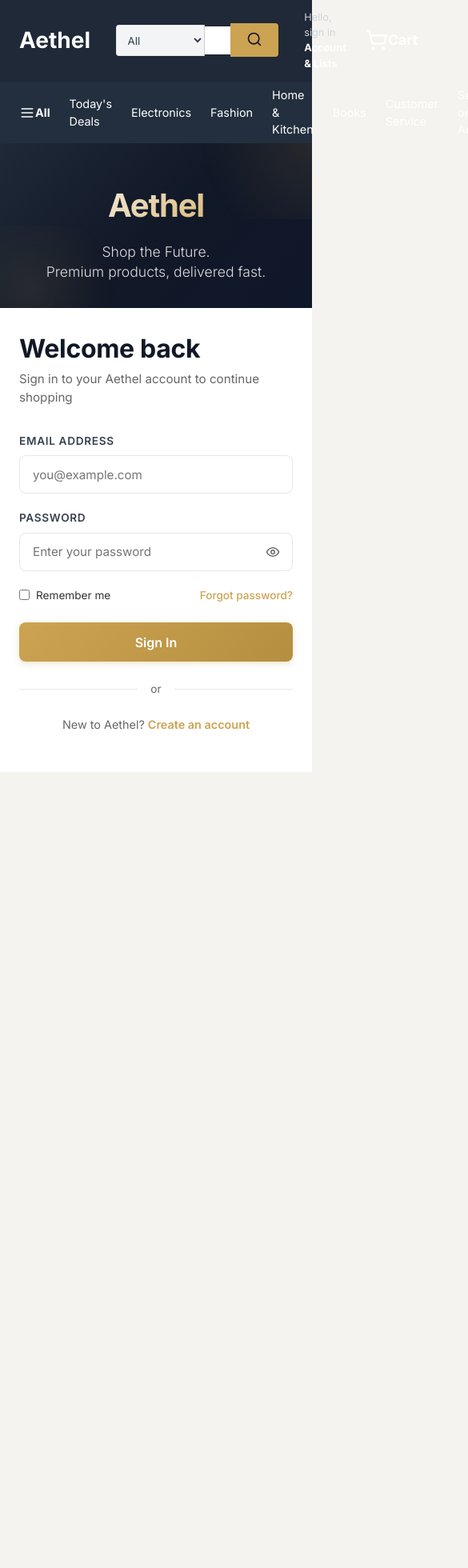
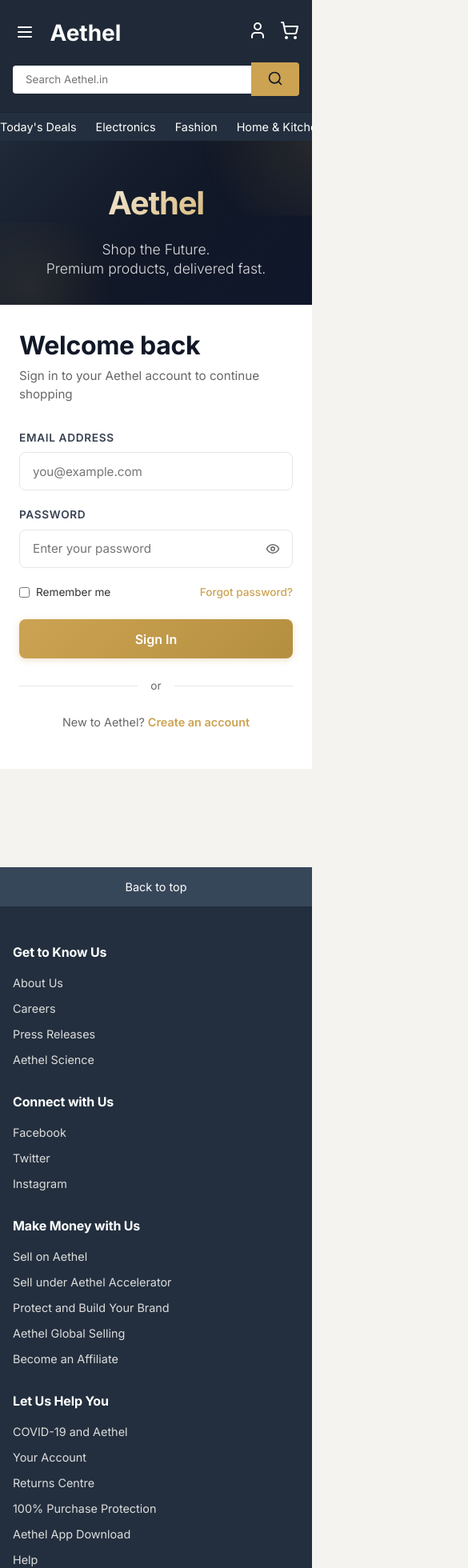
Before and after one commit to nandhubabu/Aethel, a React (Vite) app in the folder frontend/: page /login in a window 390 px wide. Shown: the top 1960 px of the page at 80% size, 585 px wide, since content can reach past the window. Before the commit the page ends 1023 px from the top, so only its background shows below. Built offline with nearby package versions, Linux system fonts and the light colour scheme; no server answers.

Commit message:
feat: add global footer and implement full mobile responsiveness

```diff
--- a/frontend/src/App.jsx
+++ b/frontend/src/App.jsx
@@ -2,6 +2,7 @@
 import { BrowserRouter, Routes, Route } from 'react-router-dom';
 import { AuthProvider } from './context/AuthContext';
 import Navbar from './components/Navbar';
+import Footer from './components/Footer';
 import ProtectedRoute from './components/ProtectedRoute';
 
 import Home from './pages/Home';
@@ -49,6 +50,7 @@
             </Route>
           </Routes>
         </main>
+        <Footer />
       </BrowserRouter>
     </AuthProvider>
   );
--- /dev/null
+++ b/frontend/src/components/Footer.jsx
@@ -0,0 +1,84 @@
+import React from 'react';
+import { Link } from 'react-router-dom';
+
+const Footer = () => {
+  return (
+    <footer className="footer">
+      <div className="footer-top">
+        <button className="back-to-top" onClick={() => window.scrollTo({ top: 0, behavior: 'smooth' })}>
+          Back to top
+        </button>
+      </div>
+
+      <div className="footer-main">
+        <div className="container">
+          <div className="footer-grid">
+            <div className="footer-column">
+              <h3>Get to Know Us</h3>
+              <ul>
+                <li><Link to="#">About Us</Link></li>
+                <li><Link to="#">Careers</Link></li>
+                <li><Link to="#">Press Releases</Link></li>
+                <li><Link to="#">Aethel Science</Link></li>
+              </ul>
+            </div>
+
+            <div className="footer-column">
+              <h3>Connect with Us</h3>
+              <ul>
+                <li><Link to="#">Facebook</Link></li>
+                <li><Link to="#">Twitter</Link></li>
+                <li><Link to="#">Instagram</Link></li>
+              </ul>
+            </div>
+
+            <div className="footer-column">
+              <h3>Make Money with Us</h3>
+              <ul>
+                <li><Link to="/register">Sell on Aethel</Link></li>
+                <li><Link to="#">Sell under Aethel Accelerator</Link></li>
+                <li><Link to="#">Protect and Build Your Brand</Link></li>
+                <li><Link to="#">Aethel Global Selling</Link></li>
+                <li><Link to="#">Become an Affiliate</Link></li>
+              </ul>
+            </div>
+
+            <div className="footer-column">
+              <h3>Let Us Help You</h3>
+              <ul>
+                <li><Link to="#">COVID-19 and Aethel</Link></li>
+                <li><Link to="/profile">Your Account</Link></li>
+                <li><Link to="#">Returns Centre</Link></li>
+                <li><Link to="#">100% Purchase Protection</Link></li>
+                <li><Link to="#">Aethel App Download</Link></li>
+                <li><Link to="#">Help</Link></li>
+              </ul>
+            </div>
+          </div>
+        </div>
+      </div>
+
+      <div className="footer-bottom">
+        <div className="container">
+          <div className="footer-bottom-content">
+            <div className="footer-logo">Aethel</div>
+            <div className="footer-settings">
+              <button className="footer-btn">English</button>
+              <button className="footer-btn">India</button>
+            </div>
+          </div>
+          <div className="footer-legal">
+            <ul>
+              <li><Link to="#">Conditions of Use & Sale</Link></li>
+              <li><Link to="#">Privacy Notice</Link></li>
+              <li><Link to="#">Interest-Based Ads</Link></li>
+            </ul>
+            <p>&copy; {new Date().getFullYear()} Aethel.in, Inc. or its affiliates</p>
+          </div>
+        </div>
+      </div>
+    </footer>
+  );
+};
+
+export default Footer;
--- a/frontend/src/components/Navbar.jsx
+++ b/frontend/src/components/Navbar.jsx
@@ -1,21 +1,24 @@
 import React, { useState } from 'react';
 import { Link, useNavigate } from 'react-router-dom';
 import { useAuth } from '../context/AuthContext';
-import { ShoppingCart, User, LogOut, Package, Search, Menu } from 'lucide-react';
+import { ShoppingCart, Search, Menu, X, User } from 'lucide-react';
 
 const Navbar = () => {
   const { user, logout } = useAuth();
   const navigate = useNavigate();
   const [searchQuery, setSearchQuery] = useState('');
+  const [isMobileMenuOpen, setIsMobileMenuOpen] = useState(false);
 
   const handleLogout = () => {
     logout();
+    setIsMobileMenuOpen(false);
     navigate('/login');
   };
 
   const handleSearch = (e) => {
     e.preventDefault();
     if (searchQuery.trim()) {
+      setIsMobileMenuOpen(false);
       navigate(`/products?search=${encodeURIComponent(searchQuery)}`);
     }
   };
@@ -24,15 +27,34 @@
     <header>
       {/* Main Navbar */}
       <nav className="navbar">
-        <div className="container" style={{ display: 'flex', justifyContent: 'space-between', alignItems: 'center', gap: '2rem' }}>
-          {/* Brand */}
-          <Link to="/" className="nav-brand" style={{ fontSize: '1.75rem', color: '#fff', display: 'flex', alignItems: 'center' }}>
-            Aethel
-          </Link>
+        <div className="container" style={{ display: 'flex', flexWrap: 'wrap', justifyContent: 'space-between', alignItems: 'center', gap: '1rem' }}>
+
+          {/* Top Row: Brand & Mobile Toggles */}
+          <div className="nav-brand-group" style={{ display: 'flex', alignItems: 'center', gap: '1rem', flex: '1 1 auto', justifyContent: 'space-between' }}>
+            <div style={{ display: 'flex', alignItems: 'center', gap: '1rem' }}>
+              <button
+                className="mobile-menu-btn"
+                onClick={() => setIsMobileMenuOpen(!isMobileMenuOpen)}
+                style={{ background: 'transparent', border: 'none', color: '#fff', display: 'none' }}
+              >
+                {isMobileMenuOpen ? <X size={24} /> : <Menu size={24} />}
+              </button>
+              <Link to="/" className="nav-brand" style={{ fontSize: '1.75rem', color: '#fff', display: 'flex', alignItems: 'center' }}>
+                Aethel
+              </Link>
+            </div>
+
+            <div className="mobile-only" style={{ display: 'none', gap: '1rem', alignItems: 'center' }}>
+              <Link to="/profile" style={{ color: '#fff' }}><User size={24} /></Link>
+              <Link to="/cart" style={{ color: '#fff', position: 'relative' }}>
+                <ShoppingCart size={24} />
+              </Link>
+            </div>
+          </div>
 
           {/* Search Bar (Center) */}
           <form onSubmit={handleSearch} className="nav-search" style={{ flexGrow: 1, maxWidth: '800px', display: 'flex' }}>
-            <select style={{ width: 'auto', padding: '0.6rem', borderRight: '1px solid #ccc', borderRadius: '4px 0 0 4px', background: '#f3f4f6', color: '#374151' }}>
+            <select className="desktop-only" style={{ width: 'auto', padding: '0.6rem', borderRight: '1px solid #ccc', borderRadius: '4px 0 0 4px', background: '#f3f4f6', color: '#374151' }}>
               <option>All</option>
               <option>Electronics</option>
               <option>Fashion</option>
@@ -43,15 +65,16 @@
               placeholder="Search Aethel.in"
               value={searchQuery}
               onChange={(e) => setSearchQuery(e.target.value)}
-              style={{ flexGrow: 1, borderRadius: 0, border: 'none', padding: '0.6rem 1rem' }}
+              style={{ flexGrow: 1, borderRadius: '4px 0 0 4px', border: 'none', padding: '0.6rem 1rem' }}
+              className="search-input"
             />
             <button type="submit" style={{ background: 'var(--secondary)', padding: '0.6rem 1.25rem', borderRadius: '0 4px 4px 0', border: 'none', cursor: 'pointer', color: '#111827' }}>
               <Search size={20} />
             </button>
           </form>
 
-          {/* Links (Right) */}
-          <div className="nav-links" style={{ display: 'flex', gap: '1.5rem', alignItems: 'center', color: '#fff' }}>
+          {/* Links (Right - Desktop Only) */}
+          <div className="nav-links desktop-only" style={{ display: 'flex', gap: '1.5rem', alignItems: 'center', color: '#fff' }}>
             {user ? (
               <>
                 <div className="dropdown" style={{ paddingTop: '10px', paddingBottom: '10px' }}>
@@ -105,19 +128,44 @@
         </div>
       </nav>
 
+      {/* Mobile Menu Dropdown */}
+      {isMobileMenuOpen && (
+        <div className="mobile-menu" style={{ background: '#232f3e', color: '#fff', padding: '1rem', display: 'flex', flexDirection: 'column', gap: '1rem' }}>
+          {user ? (
+            <>
+              <div style={{ fontSize: '1.2rem', fontWeight: 'bold', borderBottom: '1px solid #374151', paddingBottom: '0.5rem' }}>
+                Hello, {user.name}
+              </div>
+              <Link to="/profile" onClick={() => setIsMobileMenuOpen(false)} style={{ color: '#fff' }}>Your Profile</Link>
+              <Link to="/orders" onClick={() => setIsMobileMenuOpen(false)} style={{ color: '#fff' }}>Your Orders</Link>
+              <Link to="/wishlist" onClick={() => setIsMobileMenuOpen(false)} style={{ color: '#fff' }}>Your Wishlist</Link>
+              {user.role === 'vendor' && (
+                <>
+                  <Link to="/vendor/dashboard" onClick={() => setIsMobileMenuOpen(false)} style={{ color: '#fff', color: 'var(--secondary)' }}>Vendor Dashboard</Link>
+                  <Link to="/vendor/products/new" onClick={() => setIsMobileMenuOpen(false)} style={{ color: '#fff', color: 'var(--secondary)' }}>Add Product</Link>
+                </>
+              )}
+              <button onClick={handleLogout} style={{ textAlign: 'left', color: '#ef4444', background: 'none', border: 'none', fontSize: '1rem', padding: 0 }}>Sign Out</button>
+            </>
+          ) : (
+            <Link to="/login" onClick={() => setIsMobileMenuOpen(false)} style={{ color: 'var(--secondary)', fontSize: '1.2rem', fontWeight: 'bold' }}>Sign In</Link>
+          )}
+        </div>
+      )}
+
       {/* Secondary Navbar */}
-      <div style={{ background: '#232f3e', color: '#fff', padding: '0.4rem 0', fontSize: '0.9rem' }}>
-        <div className="container" style={{ display: 'flex', gap: '1.5rem', alignItems: 'center', maxWidth: '100%', padding: '0 1.5rem' }}>
-          <div className="flex items-center gap-1" style={{ fontWeight: 'bold', cursor: 'pointer' }}>
+      <div className="secondary-navbar" style={{ background: '#232f3e', color: '#fff', padding: '0.4rem 0', fontSize: '0.9rem' }}>
+        <div className="container horizontal-scroll" style={{ display: 'flex', gap: '1.5rem', alignItems: 'center', maxWidth: '100%', padding: '0 1.5rem', paddingBottom: 0 }}>
+          <div className="flex items-center gap-1 desktop-only" style={{ fontWeight: 'bold', cursor: 'pointer', whiteSpace: 'nowrap' }}>
             <Menu size={20} /> All
           </div>
-          <Link to="/products" style={{ color: '#fff' }}>Today's Deals</Link>
-          <Link to="/products?category=electronics" style={{ color: '#fff' }}>Electronics</Link>
-          <Link to="/products?category=clothing" style={{ color: '#fff' }}>Fashion</Link>
-          <Link to="/products?category=home" style={{ color: '#fff' }}>Home & Kitchen</Link>
-          <Link to="/products?category=books" style={{ color: '#fff' }}>Books</Link>
-          <Link to="/products" style={{ color: '#fff' }}>Customer Service</Link>
-          <Link to="/register" style={{ color: '#fff' }}>Sell on Aethel</Link>
+          <Link to="/products" style={{ color: '#fff', whiteSpace: 'nowrap' }}>Today's Deals</Link>
+          <Link to="/products?category=electronics" style={{ color: '#fff', whiteSpace: 'nowrap' }}>Electronics</Link>
+          <Link to="/products?category=clothing" style={{ color: '#fff', whiteSpace: 'nowrap' }}>Fashion</Link>
+          <Link to="/products?category=home" style={{ color: '#fff', whiteSpace: 'nowrap' }}>Home & Kitchen</Link>
+          <Link to="/products?category=books" style={{ color: '#fff', whiteSpace: 'nowrap' }}>Books</Link>
+          <Link to="/products" style={{ color: '#fff', whiteSpace: 'nowrap' }}>Customer Service</Link>
+          <Link to="/register" style={{ color: '#fff', whiteSpace: 'nowrap' }}>Sell on Aethel</Link>
         </div>
       </div>
     </header>
--- a/frontend/src/styles/index.css
+++ b/frontend/src/styles/index.css
@@ -817,3 +817,213 @@
     padding: 2rem 1.5rem 3rem;
   }
 }
+
+/* ── Footer ─────────────────────────── */
+.footer {
+  background: #232f3e;
+  color: #fff;
+  margin-top: 4rem;
+}
+
+.footer-top {
+  background: #37475a;
+  text-align: center;
+}
+
+.back-to-top {
+  background: none;
+  border: none;
+  color: #fff;
+  font-size: 0.9rem;
+  padding: 1rem 0;
+  width: 100%;
+  cursor: pointer;
+}
+
+.back-to-top:hover {
+  background: #485769;
+}
+
+.footer-main {
+  padding: 3rem 0;
+}
+
+.footer-grid {
+  display: grid;
+  grid-template-columns: repeat(4, 1fr);
+  gap: 2rem;
+}
+
+.footer-column h3 {
+  color: #fff;
+  font-size: 1rem;
+  margin-bottom: 1rem;
+  font-weight: 700;
+}
+
+.footer-column ul {
+  list-style: none;
+  padding: 0;
+  margin: 0;
+}
+
+.footer-column ul li {
+  margin-bottom: 0.5rem;
+}
+
+.footer-column ul li a {
+  color: #ddd;
+  font-size: 0.9rem;
+  transition: color 0.2s;
+}
+
+.footer-column ul li a:hover {
+  text-decoration: underline;
+  color: #fff;
+}
+
+.footer-bottom {
+  background: #131a22;
+  padding: 2rem 0;
+  text-align: center;
+}
+
+.footer-bottom-content {
+  display: flex;
+  flex-direction: column;
+  align-items: center;
+  gap: 1.5rem;
+  margin-bottom: 2rem;
+}
+
+.footer-logo {
+  font-size: 2rem;
+  font-weight: 800;
+  color: #fff;
+  letter-spacing: -0.03em;
+}
+
+.footer-settings {
+  display: flex;
+  gap: 1rem;
+}
+
+.footer-btn {
+  background: transparent;
+  border: 1px solid #848688;
+  color: #fff;
+  padding: 0.4rem 1.5rem;
+  border-radius: 3px;
+  font-size: 0.9rem;
+}
+
+.footer-legal ul {
+  display: flex;
+  justify-content: center;
+  flex-wrap: wrap;
+  gap: 1.5rem;
+  list-style: none;
+  margin-bottom: 0.5rem;
+}
+
+.footer-legal ul li a {
+  color: #ddd;
+  font-size: 0.8rem;
+}
+
+.footer-legal ul li a:hover {
+  text-decoration: underline;
+  color: #fff;
+}
+
+.footer-legal p {
+  color: #ddd;
+  font-size: 0.8rem;
+}
+
+/* ── Mobile Responsiveness Overhaul ─────────────────────────── */
+
+/* Utility Classes */
+.desktop-only {
+  display: block;
+}
+.mobile-only {
+  display: none;
+}
+
+@media (max-width: 768px) {
+  /* Navbar */
+  .desktop-only {
+    display: none !important;
+  }
+  .mobile-only {
+    display: flex !important;
+  }
+
+  .navbar .container {
+    flex-direction: column;
+    align-items: stretch;
+    padding: 0.5rem 1rem;
+    gap: 0.5rem;
+  }
+
+  .nav-brand-group {
+    width: 100%;
+  }
+
+  .mobile-menu-btn {
+    display: block !important;
+    padding: 0.2rem;
+  }
+
+  .nav-search {
+    width: 100%;
+    max-width: none !important;
+  }
+
+  .search-input {
+    border-radius: 4px 0 0 4px !important;
+  }
+
+  .secondary-navbar .container {
+    padding-bottom: 0.5rem;
+  }
+
+  /* Footer */
+  .footer-grid {
+    grid-template-columns: repeat(2, 1fr);
+  }
+
+  /* Dashboard */
+  .dashboard-layout {
+    flex-direction: column;
+  }
+
+  .sidebar {
+    width: 100%;
+    border-right: none;
+    border-bottom: 1px solid var(--border-color);
+    padding: 1rem;
+  }
+
+  .dashboard-content {
+    padding: 1rem;
+  }
+
+  /* Typography / Padding Adjustments */
+  .container {
+    padding: 0 1rem;
+  }
+
+  .page-title {
+    font-size: 1.5rem;
+  }
+}
+
+@media (max-width: 480px) {
+  /* Footer Mobile */
+  .footer-grid {
+    grid-template-columns: 1fr;
+    gap: 1.5rem;
+  }
+}
```
